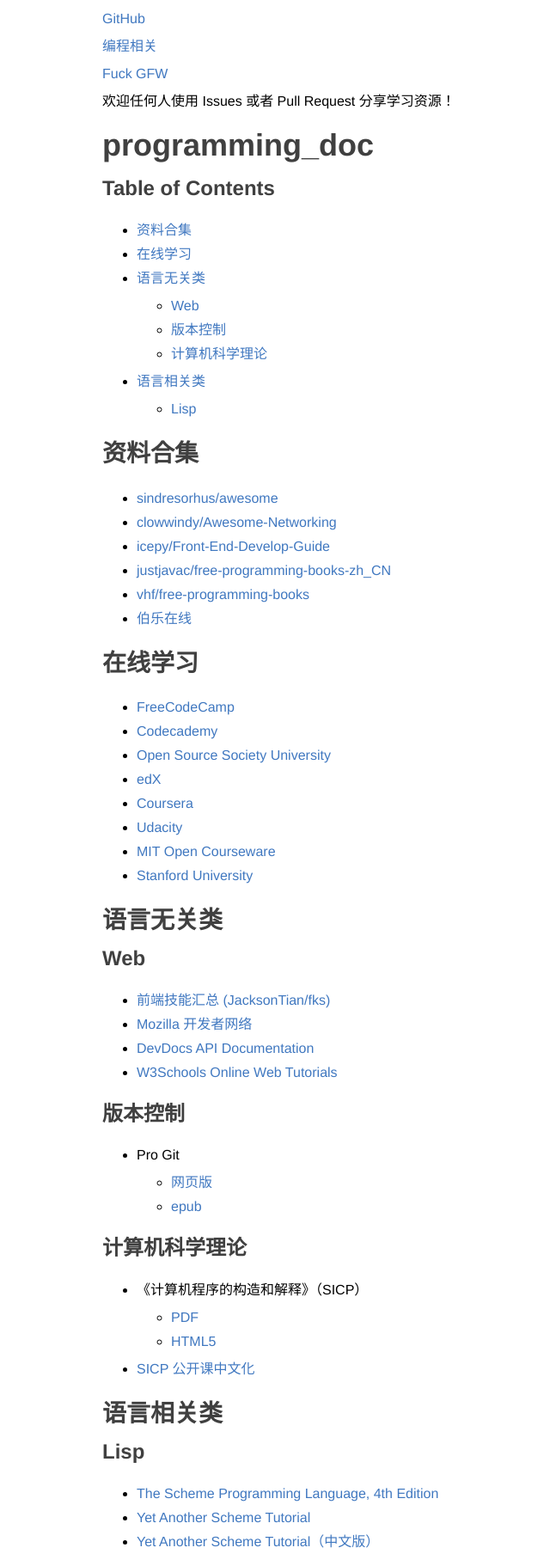
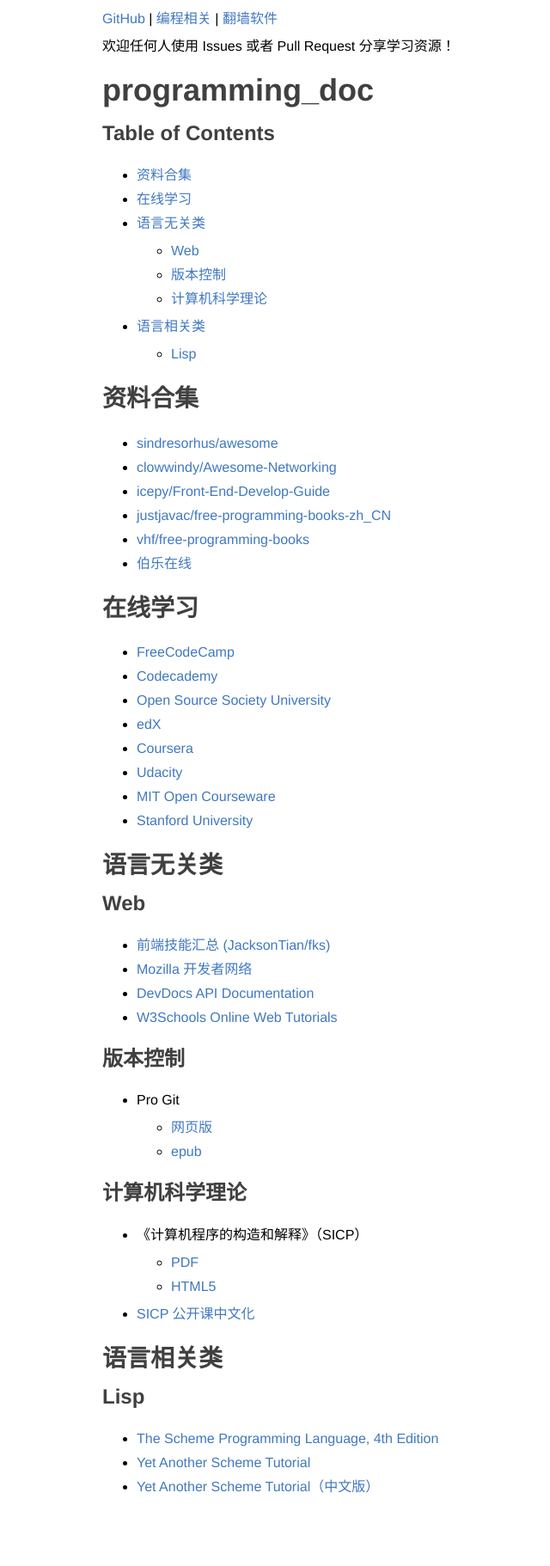
Before and after one commit to ccoode/awesome, a Jekyll site: the page built from index.md, in a window 1280 px wide. Shown: the whole page at 86% size, without its empty margins (147-787 px from the left). Built offline with Jekyll 4.4.1, drawn with Linux system fonts in a browser that asks for light colours; our own code applies the rules of GitHub Pages for plain Markdown files; after the commit the page ends 1758 px from its top, so only the background shows below that.

Commit message:
Update header.md

```diff
--- a/_includes/header.md
+++ b/_includes/header.md
@@ -1,7 +1,3 @@
-[GitHub](https://github.com/ccoode/programming_doc)
-
-[编程相关]({{ "/" | relative_url }})
-
-[Fuck GFW]({{ "/proxy/" | relative_url }})
+[GitHub](https://github.com/ccoode/programming_doc) \| [编程相关]({{ "/" | relative_url }}) \| [翻墙软件]({{ "/proxy/" | relative_url }})
 
 欢迎任何人使用 Issues 或者 Pull Request 分享学习资源！
```
